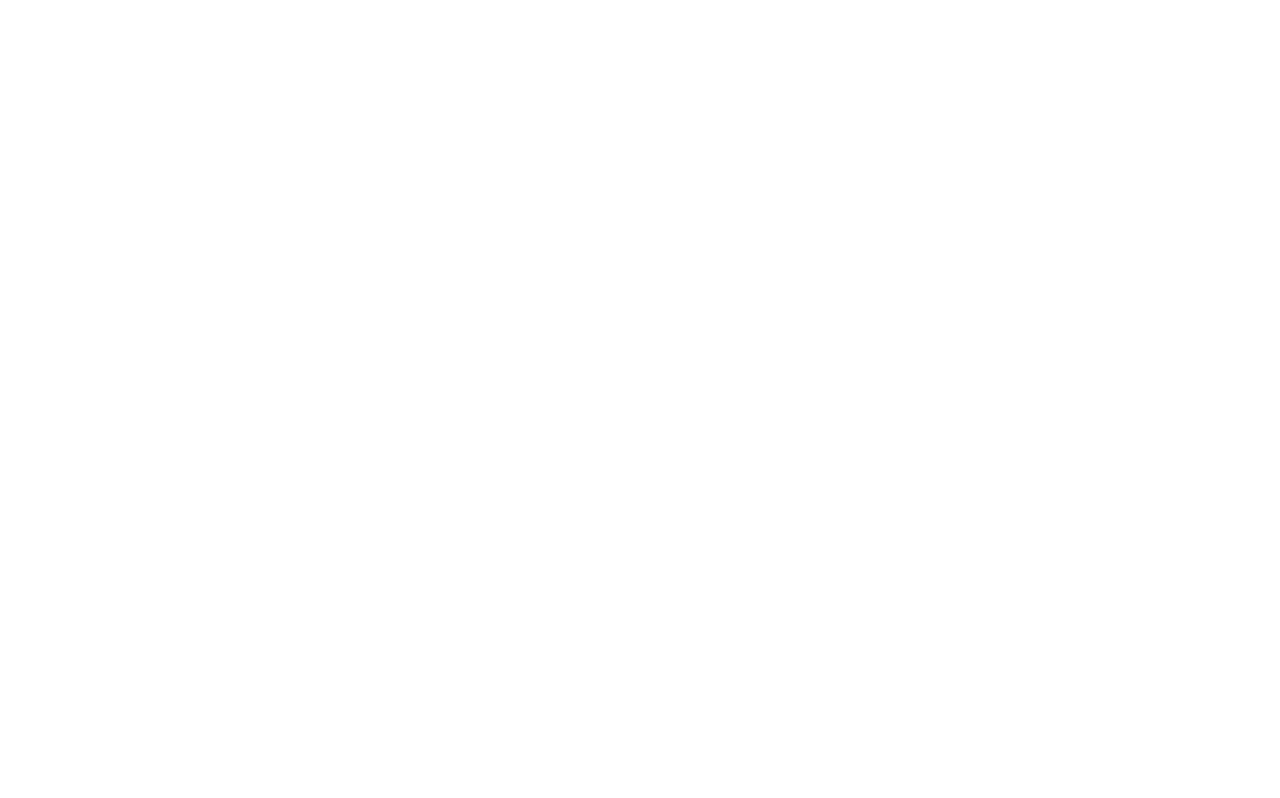
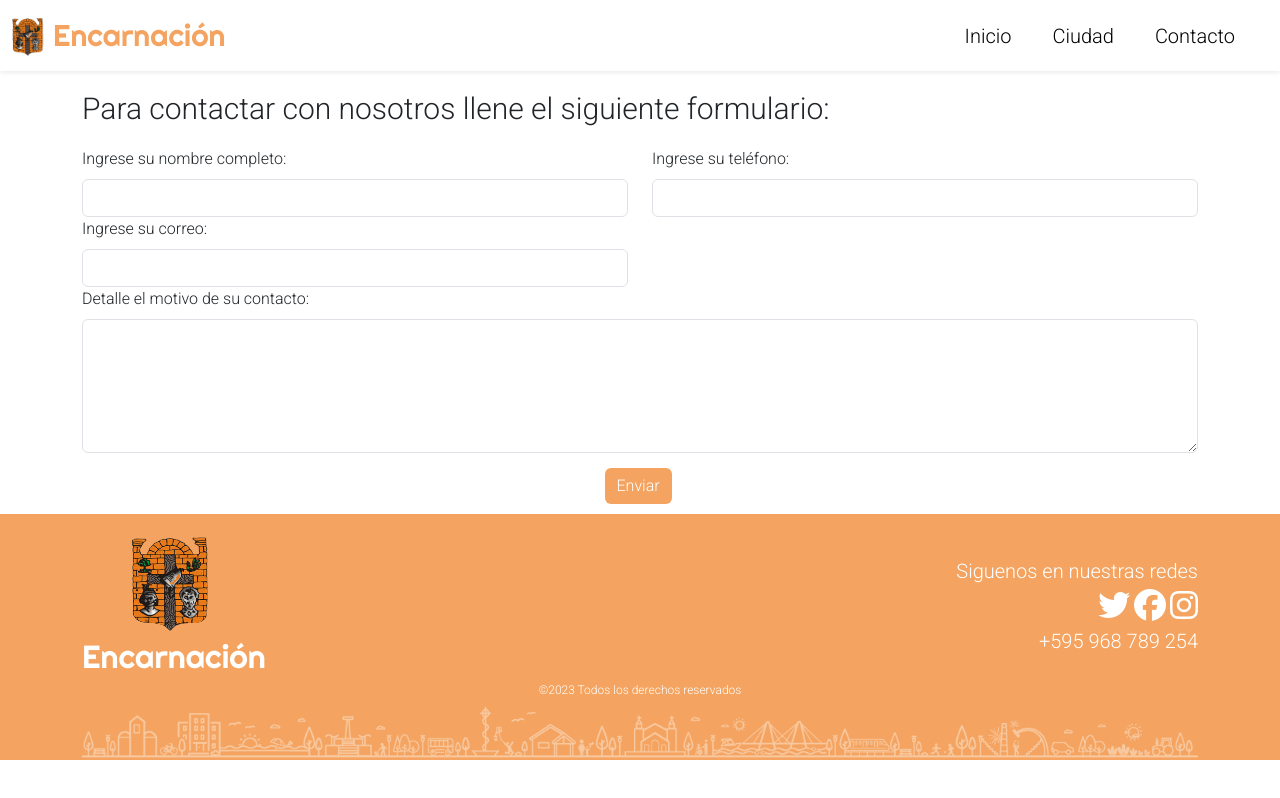
Before and after one commit to N1lzon/pagina1, a plain HTML site: page contacto.html in a window 1280 px wide. Drawn offline with nearby package versions, Linux system fonts and the light colour scheme.

Commit message:
Cambios varios

```diff
--- a/about.html
+++ b/about.html
@@ -0,0 +1,118 @@
+<!DOCTYPE html>
+<html lang="es">
+<head>
+    <meta charset="UTF-8">
+    <meta http-equiv="X-UA-Compatible" content="IE=edge">
+    <meta name="viewport" content="width=device-width, initial-scale=1.0">
+    <title>Encarnación</title>
+    <link rel="shortcut icon" href="img/Escudo_de_Encarnación.png" type="image/x-icon">
+
+    <!--Enlace para Bootstrap-->
+    <link href="https://cdn.jsdelivr.net/npm/bootstrap@5.3.0-alpha2/dist/css/bootstrap.min.css" rel="stylesheet" integrity="sha384-aFq/bzH65dt+w6FI2ooMVUpc+21e0SRygnTpmBvdBgSdnuTN7QbdgL+OapgHtvPp" crossorigin="anonymous">
+
+    <!--css-->
+    <link rel="stylesheet" href="css/about.css">
+    <link rel="stylesheet" href="css/general.css">
+
+    <!--Fuentes e inconos-->
+    <link rel="stylesheet" href="https://fonts.googleapis.com/css2?family=Material+Symbols+Outlined:opsz,wght,FILL,GRAD@20..48,100..700,0..1,-50..200" />
+
+</head>
+<body>
+
+    <!-- #region Barra de navegación-->
+    <nav class="navbar sticky-top navbar-expand-lg bg-white shadow-sm">
+        <div class="container-fluid">
+            <a class="navbar-brand" href="index.html">
+                <img src="img/Escudo_de_Encarnación.png" alt="">
+                Encarnación
+            </a>
+            <div class="collapse navbar-collapse" id="navbarSupportedContent">
+                <ul class="navbar-nav ms-auto mb-2 mb-lg-0">
+                    <li class="nav-item"><a class="nav-link active" aria-current="page" href="index.html">Inicio</a></li>
+                    <li class="nav-item"><a class="nav-link active" aria-current="page" href="about.html">Ciudad</a></li>
+                    <li class="nav-item"><a class="nav-link active" aria-current="page" href="contacto.html">Contacto</a></li>
+                </ul>
+            </div>
+        </div>
+    </nav>
+    <!-- #endregion -->
+
+    <!-- #region Textazo-->
+
+    <div class="container">
+        <div class="row" style="margin-bottom: 20px;">
+            <div class="col-md-12">
+                <img class="logo-historia" src="img/historia.jpg" alt="">
+            </div>
+            <div class="col-md-12">
+                <p>La ciudad nació como una Reducción Jesuítica a orillas del Río Paraná, llamándose oficialmente Nuestra Señora de la Encarnación de Itapúa. Fue el 25 de marzo de 1615 cuando Roque González de Santa Cruz, un sacerdote jesuíta, decidió fundar la misión y nombrarla, según la tradición bíblica, en conmemoración al día de la encarnación de la Virgen María.</p>
+                <p>Esta misión cumplía un doble propósito: la evangelización de los guaraníes de la zona y su protección contra el sistema esclavista de encomiendas, muy difundido en la época, que causaba estragos en las poblaciones nativas.</p>
+                <p>Inicialmente, estuvo asentada en lo que luego sería la Villa Baja, para luego trasladarse a la zona donde hoy se encuentra la Plaza de Armas. Luego de la expulsión de los jesuitas en 1767, la población disminuyó significativamente. Esta situación comenzó a revertirse con la llegada de los primeros inmigrantes europeos entre 1840 y 1850, quienes se afincaron en la zona y se dedicaron a echar nuevas raíces. Las fértiles tierras de la zona propiciaron el crecimiento y desarrollo de la población, de modo que la otrora misión se convirtió en pueblo, para luego pasar a la categoría de villa.</p>
+                <p>En el año 1843 la iglesia principal, construida por los guaraníes bajo la dirección de los jesuitas, fue demolida por decreto del entonces cónsul Carlos Antonio López. Los materiales se reutilizaron para erigir nuevas construcciones, como la catedral de Encarnación y el Cuartel de la Independencia hoy Colegio Inmaculada Concepción.</p>
+                <p>El 7 de octubre de 1848, un decreto desterró a los guaraníes de su propia ciudad. Con sus enseres a cuestas fueron enviados a Tupá Ray la actual localidad de Carmen del Paraná, bajo la vigilancia de guardias. Hacinados y en deplorables condiciones sanitarias, muchos guaraníes murieron por diversas enfermedades.</p>
+                <p>La Guerra de la Triple Alianza también hirió a la ciudad, provocando éxodos masivos para escapar de la violencia, además de que una gran cantidad de sus habitantes pereció en las batallas ocurridas en el departamento de Ñeembucú.</p>
+                <p>El largo abandono acontecido luego de la expulsión de los jesuitas más los despojos causados por la guerra habían dejado sus marcas en la villa, que vio renacer sus oportunidades con la llegada de la primera vía de ferrocarril, en el año 1911, y también con una nueva oleada de inmigrantes europeos y asiáticos que terminó por configurar a la ciudad y al departamento completo como la sociedad pluricultural y diversa que es hoy. La villa Encarnación resurgía, fuerte y decidida, frente al río Paraná.</p>
+                <p>En 1926, un fuerte ciclón golpeó a la ciudad en horas de la tarde, ocasionando alrededor de 400 muertes y causando cuantiosos daños a la infraestructura de Encarnación: edificios, calles y muelles quedaron destruidos. La ciudad volvió a levantarse poco a poco, demostrando una vez más que las adversidades no habrían de mermar los ánimos del pueblo encarnaceno.</p>
+            </div>
+
+            <div class="foto col-md-12">
+                <img style="max-width: 100%;" src="img/img1.jpg" alt="">
+            </div>
+            <div class="col-md-12">
+                <p>El comercio con la vecina ciudad de Posadas siempre fue un puntal económico, realizándose los cruces del río principalmente en botes y lanchas, hasta la inauguración del puente San Roque González de Santa Cruz en 1990. Esta construcción disparó el crecimiento de ambas ciudades, cuyo intercambio comercial perdura hasta hoy.</p>
+                <p>El comercio con la vecina ciudad de Posadas siempre fue un puntal económico, realizándose los cruces del río principalmente en botes y lanchas, hasta la inauguración del puente San Roque González de Santa Cruz en 1990. Esta construcción disparó el crecimiento de ambas ciudades, cuyo intercambio comercial perdura hasta hoy.</p>
+                <p>Algunas de las obras realizadas por la EBY son 27 kilómetros de costanera, tres playas y el Centro Cívico, el cual es hoy la sede del popular carnaval encarnaceno. La ciudad, que ya era un polo turístico establecido a nivel nacional, creció en infraestructura, oferta gastronómica y ocio, eventos culturales y mucho más, siendo hoy una ciudad cosmopolita con gran importancia económica.</p>
+                <p>Actualmente, Encarnación es también una ciudad eminentemente joven, con un gran porcentaje de población universitaria. Asimismo, se destaca en deportes como el fútbol playa, el futsal y el básquet. Su ubicación estratégica la convierte en un sitio ideal para la realización de congresos, conferencias y eventos culturales.</p>
+
+            </div>
+        </div>
+
+        <hr style="width: 80%; margin: auto;">
+
+        <div class="row" style="margin-top: 25px;">
+            <div class="col-md-12">
+                <h2>Fuentes</h2>
+                <ul>
+                    <li>Micó Tomás L. Antecedentes Históricos de Encarnación de Itapúa [Libro]. - Asunción : [s.n.], 1975.</li>
+                    <li>Silgueira Pedro Gómez Encarnacion, 400 años y nueva era de esplendor [Artículo] // ABC Color. - 2015.</li>
+                    <li>Wikipedia [En línea] // <a href="https://es.wikipedia.org/wiki/Encarnaci%C3%B3n_(Paraguay)">https://es.wikipedia.org/wiki/Encarnaci%C3%B3n_(Paraguay)</a></li>
+                </ul>
+            </div>
+        </div>
+    </div>
+    <!-- #endregion -->
+
+    <!-- #region Footer-->
+    <section class="footer">
+        <div class="container">
+            <div class="row">
+                <div class="logo col-md-6">
+                    <img src="img/Escudo_de_Encarnación.png" alt="">
+                    <h2>Encarnación</h2>
+                </div>
+                <div class="text col-md-6">
+                    <h3>Siguenos en nuestras redes</h3>
+                    <a href="#"><i class="fa-brands fa-twitter fa-2xl" style="color: white;"></i></a>
+                    <a href="#"><i class="fa-brands fa-facebook fa-2xl" style="color: white;"></i></a>
+                    <a href="#"><i class="fa-brands fa-instagram fa-2xl" style="color: white;"></i></a>
+                    <h3>+595 968 789 254</h3>
+                </div>
+            </div>
+            <div class="row">
+                <div class="col-12">
+                    <h4>&copy;2023 Todos los derechos reservados</h4>
+                </div>
+            </div>
+            <div class="col-12">
+                <img class="footer-img" src="img/footer_line.png" alt="">
+            </div>
+        </div>
+    </section>
+    <!-- #endregion -->
+
+</body>
+
+<script src="https://cdn.jsdelivr.net/npm/bootstrap@5.3.0-alpha2/dist/js/bootstrap.bundle.min.js" integrity="sha384-qKXV1j0HvMUeCBQ+QVp7JcfGl760yU08IQ+GpUo5hlbpg51QRiuqHAJz8+BrxE/N" crossorigin="anonymous"></script>
+<script src="https://kit.fontawesome.com/e4218237ad.js" crossorigin="anonymous"></script>
+</html>
--- a/contacto.html
+++ b/contacto.html
@@ -0,0 +1,113 @@
+<!DOCTYPE html>
+<html lang="es">
+<head>
+    <meta charset="UTF-8">
+    <meta http-equiv="X-UA-Compatible" content="IE=edge">
+    <meta name="viewport" content="width=device-width, initial-scale=1.0">
+    <title>Encarnación</title>
+    <link rel="shortcut icon" href="img/Escudo_de_Encarnación.png" type="image/x-icon">
+
+    <!--Enlace para Bootstrap-->
+    <link href="https://cdn.jsdelivr.net/npm/bootstrap@5.3.0-alpha2/dist/css/bootstrap.min.css" rel="stylesheet" integrity="sha384-aFq/bzH65dt+w6FI2ooMVUpc+21e0SRygnTpmBvdBgSdnuTN7QbdgL+OapgHtvPp" crossorigin="anonymous">
+
+    <!--css-->
+    <link rel="stylesheet" href="css/contacto.css">
+    <link rel="stylesheet" href="css/general.css">
+
+    <!--Fuentes e inconos-->
+    <link rel="stylesheet" href="https://fonts.googleapis.com/css2?family=Material+Symbols+Outlined:opsz,wght,FILL,GRAD@20..48,100..700,0..1,-50..200" />
+
+</head>
+<body>
+
+    <!-- #region Barra de navegación-->
+    <nav class="navbar sticky-top navbar-expand-lg bg-white shadow-sm">
+        <div class="container-fluid">
+            <a class="navbar-brand" href="index.html">
+                <img src="img/Escudo_de_Encarnación.png" alt="">
+                Encarnación
+            </a>
+            <div class="collapse navbar-collapse" id="navbarSupportedContent">
+                <ul class="navbar-nav ms-auto mb-2 mb-lg-0">
+                    <li class="nav-item"><a class="nav-link active" aria-current="page" href="index.html">Inicio</a></li>
+                    <li class="nav-item"><a class="nav-link active" aria-current="page" href="about.html">Ciudad</a></li>
+                    <li class="nav-item"><a class="nav-link active" aria-current="page" href="contacto.html">Contacto</a></li>
+                </ul>
+            </div>
+        </div>
+    </nav>
+    <!-- #endregion -->
+
+    <!-- #region Formulario-->
+
+    <div class="container">
+        <div class="row">
+            <div class="col-12">
+                <h2 class="titulo">Para contactar con nosotros llene el siguiente formulario:</h2>
+            </div>
+        </div>
+        <form class="row">
+            <div class="col-md-6">
+                <label for="nombre" class="form-label">Ingrese su nombre completo:</label>
+                <input type="text" class="form-control" id="nombre">
+            </div>
+
+            <div class="col-md-6">
+                <label for="telefono" class="form-label">Ingrese su teléfono:</label>
+                <input type="text" class="form-control" id="telefono">
+            </div>
+
+            <div class="col-md-6">
+                <label for="correo" class="form-label">Ingrese su correo:</label>
+                <input type="email" class="form-control" id="correo">
+            </div>
+
+            <div class="col-md-12">
+                <label for="motivo" class="form-label">Detalle el motivo de su contacto:</label>
+                <textarea name="motivo" id="motivo" cols="30" rows="5" class="form-control"></textarea>
+            </div>
+        </form>
+        <div class="row justify-content-center">
+            <div class="col-md-1">
+                <button class="btn btn-primary" onclick="validar()">Enviar</button>
+            </div>
+        </div>
+    </div>
+
+    <!-- #endregion -->
+
+    <!-- #region Footer-->
+    <section class="footer">
+        <div class="container">
+            <div class="row">
+                <div class="logo col-md-6">
+                    <img src="img/Escudo_de_Encarnación.png" alt="">
+                    <h2>Encarnación</h2>
+                </div>
+                <div class="text col-md-6">
+                    <h3>Siguenos en nuestras redes</h3>
+                    <a href="#"><i class="fa-brands fa-twitter fa-2xl" style="color: white;"></i></a>
+                    <a href="#"><i class="fa-brands fa-facebook fa-2xl" style="color: white;"></i></a>
+                    <a href="#"><i class="fa-brands fa-instagram fa-2xl" style="color: white;"></i></a>
+                    <h3>+595 968 789 254</h3>
+                </div>
+            </div>
+            <div class="row">
+                <div class="col-12">
+                    <h4>&copy;2023 Todos los derechos reservados</h4>
+                </div>
+            </div>
+            <div class="col-12">
+                <img class="footer-img" src="img/footer_line.png" alt="">
+            </div>
+        </div>
+    </section>
+    <!-- #endregion -->
+
+    <script src="https://cdn.jsdelivr.net/npm/bootstrap@5.3.0-alpha2/dist/js/bootstrap.bundle.min.js" integrity="sha384-qKXV1j0HvMUeCBQ+QVp7JcfGl760yU08IQ+GpUo5hlbpg51QRiuqHAJz8+BrxE/N" crossorigin="anonymous"></script>
+    <script src="https://kit.fontawesome.com/e4218237ad.js" crossorigin="anonymous"></script>
+    <script src="js/contacto.js"></script>
+</body>
+
+
+</html>
--- /dev/null
+++ b/css/contacto.css
@@ -0,0 +1,11 @@
+.titulo{
+    font-size: 30px;
+    margin-top: 20px;
+    margin-bottom: 20px;
+}
+
+.btn{
+    margin-top: 15px;
+    background-color: sandybrown;
+    border: 0px;
+}
--- a/css/general.css
+++ b/css/general.css
@@ -36,3 +36,47 @@
 .bg-custom-1{
     background-color: #f4a460;
 }
+
+/* #region Footer*/
+.footer{
+    background-color: sandybrown;
+    margin-top: 10px;
+}
+
+.footer .text{
+    color: white;
+    text-align: right;
+    margin-top: 3%;
+}
+
+.footer .logo{
+    margin-top: 2%;
+}
+
+.footer .logo img{
+    height: 100px;
+    margin-left: 9%;
+}
+
+.footer h2{
+    font-family: 'Righteous', cursive;
+    color: white;
+}
+
+.footer h3{
+    font-size: 20px;
+    margin-bottom: 2%;
+    margin-top: 2%;
+}
+
+.footer h4{
+    color: white;
+    font-size: 12px;
+    text-align: center;
+}
+
+.footer-img{
+    left: 0;
+    max-width: 100%;
+}
+/* #endregion */
--- /dev/null
+++ b/js/contacto.js
@@ -0,0 +1,16 @@
+function texto(){
+    if( document.getElementById("nombre").value!="" && document.getElementById("telefono").value!="" && document.getElementById("correo").value!=""){
+        return true;
+    }else{
+        return false;
+    }
+}
+
+function validar(){
+    if(texto()==true){
+        alert("Solicitud enviada!")
+    }else{
+        alert("Complete todos los datos requeridos.")
+    }
+
+}
```
Also changed, not shown: css/about.css (added, +13 -0 lines), index.html (+25 -4 lines), img/footer_line.png (added), img/historia.jpg (added), img/img1.jpg (added).
